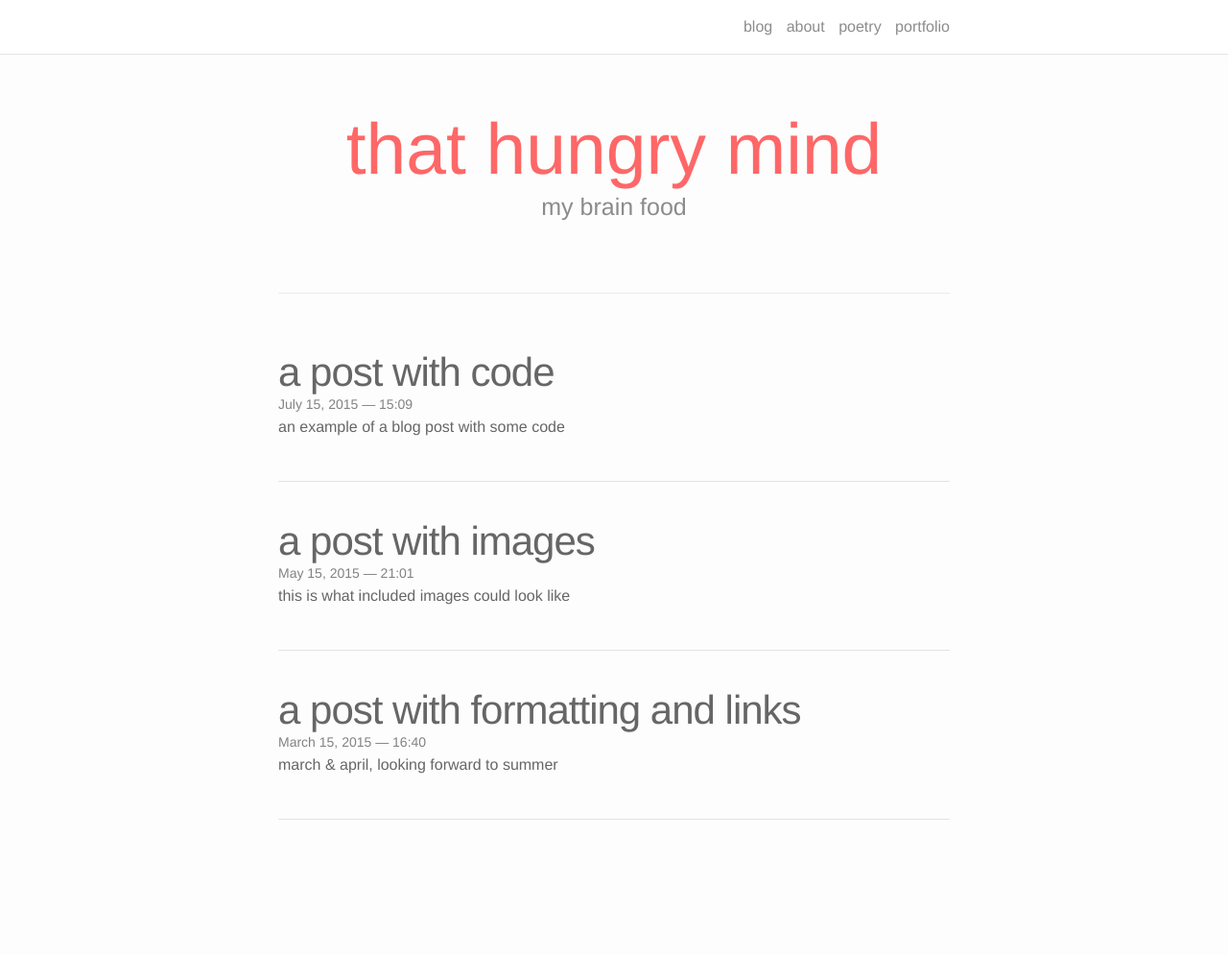
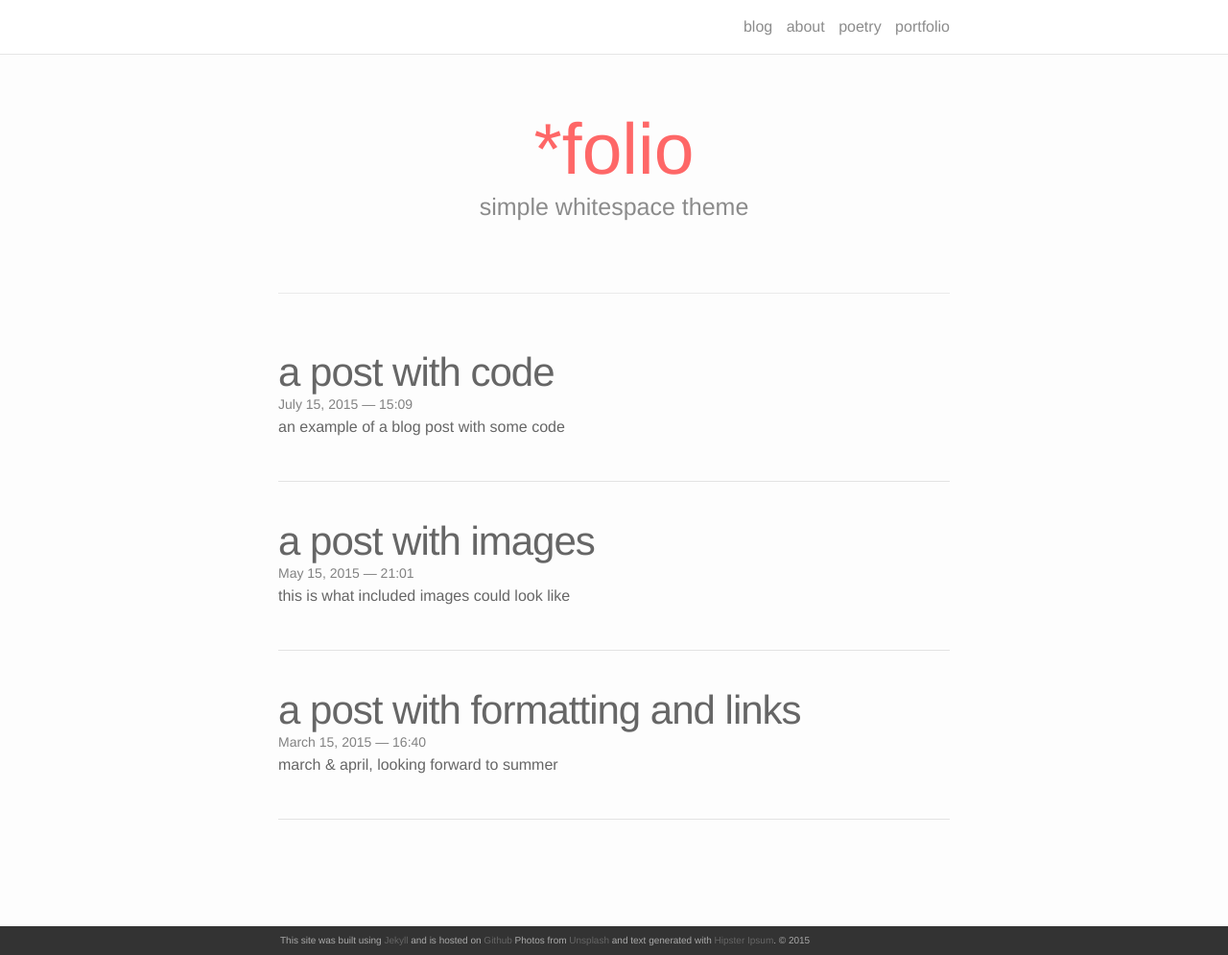
Before and after one commit to LeNPaul/that-hungry-mind, a Jekyll site: the page built from index.html, in a window 1280 px wide and 995 px high. Shown: the whole window at 96% size. Built offline with Jekyll 4.4.1, drawn with Linux system fonts in a browser that asks for light colours; nearby versions of some CDN libraries; the list of posts is cut into pages by our own code.

Commit message:
Update files

```diff
--- a/_config.yml
+++ b/_config.yml
@@ -1,12 +1,12 @@
 # Site settings
-title: that hungry mind
-email: l.nguyen.paul.com
+title: *folio
+email: you@example.com
 description: > # this means to ignore newlines until "baseurl:"
-  A website where I post about things that I find interesting.
+  A simple, whitespace, helvetica based portfolio theme.
 baseurl:  # the subpath of your site, e.g. /blog/
 url:  # the base hostname & protocol for your site
-twitter_username: Paululele
-github_username:  LeNPaul
+twitter_username: twitter_username
+github_username:  github_username
 
 # Build settings
 markdown: kramdown
--- a/_layouts/default.html
+++ b/_layouts/default.html
@@ -14,7 +14,7 @@
       </div>
     </div>
 
-    <!--{% include footer.html %}-->
+    {% include footer.html %}
 
   </body>
 
--- a/index.html
+++ b/index.html
@@ -3,12 +3,13 @@
 ---
 
 <div class="header-bar">
-  <h1>that hungry mind</h1>
-  <h2>my brain food</h2>
+  <h1>*folio</h1>
+  <h2>simple whitespace theme</h2>
   <br/>
   <hr>
   <br/>
 </div>
+
 
 <ul class="post-list">
     {% for post in paginator.posts %}
```
Also changed, not shown: about.md (+6 -6 lines), _poetry/2015-05-05-emperor.markdown (renamed from _portfolio/2015-05-05-emperor.markdown), _poetry/2015-07-06-soliloquy.markdown (renamed from _portfolio/2015-07-06-soliloquy.markdown), _poetry/2015-08-06-fantasy.markdown (renamed from _portfolio/2015-08-06-fantasy.markdown), _portfolio/1_project.markdown (renamed from _projects/1_project.markdown), _portfolio/2_project.markdown (renamed from _projects/2_project.markdown), _portfolio/3_project.markdown (renamed from _projects/3_project.markdown), _portfolio/4_project.markdown (renamed from _projects/4_project.markdown), _portfolio/5_project.markdown (renamed from _projects/5_project.markdown), _portfolio/6_project.markdown (renamed from _projects/6_project.markdown).
